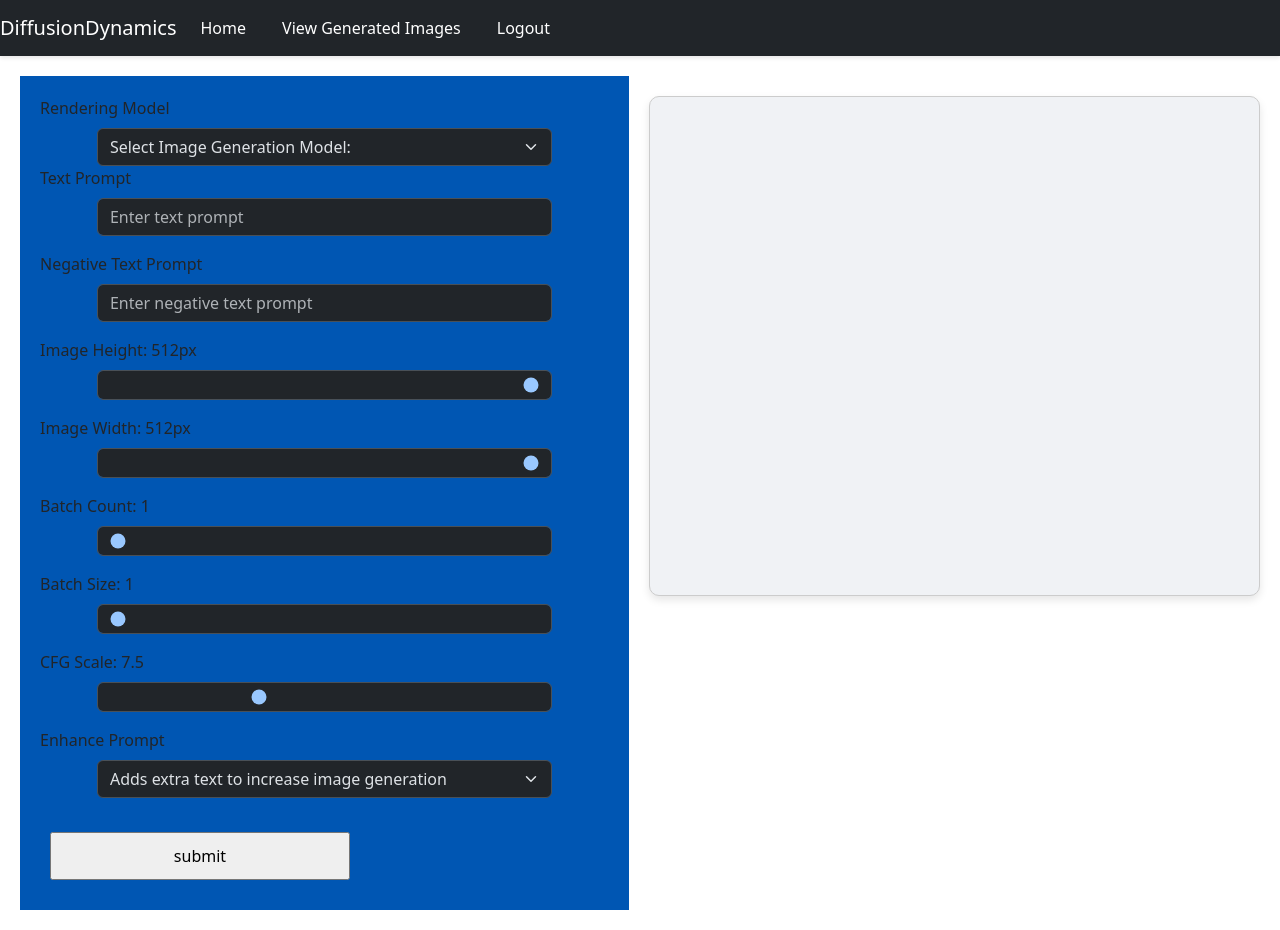
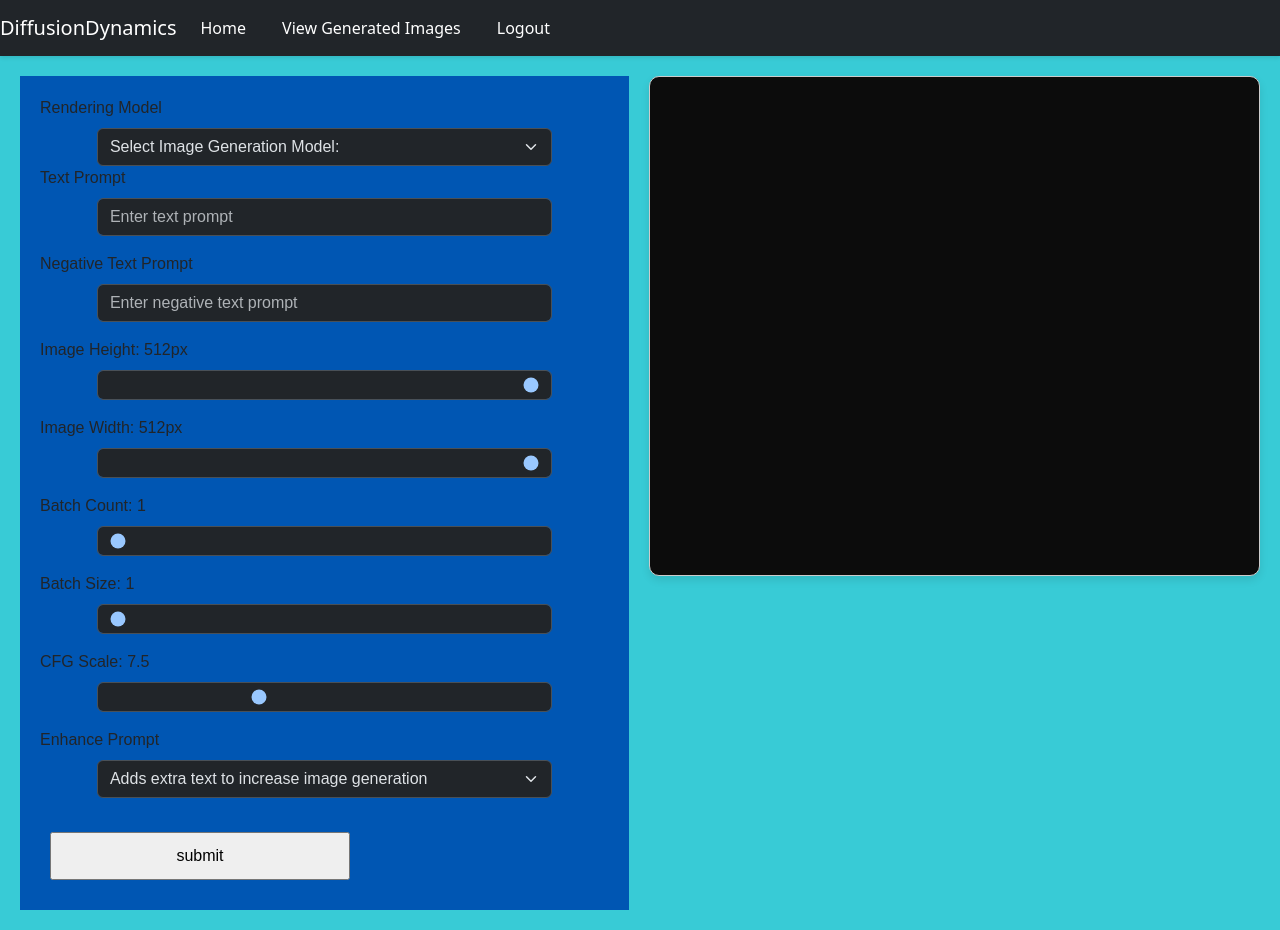
Before and after one commit to tylerpiercey/Stable-Diffusion-Demonstration-, a React (Create React App) app in the folder Frontend/: page / in a window 1280 px wide. Built offline with nearby package versions, Linux system fonts and the light colour scheme.

Commit message:
more css, small issues fixed

```diff
--- a/Frontend/src/App.css
+++ b/Frontend/src/App.css
@@ -61,10 +61,18 @@ input {
   display: flex;
   flex-direction: column;
   flex: 1;
+  max-width: 50%;
 }
 
 @media (max-width: 768px) {
   .app-content {
-    flex-direction: column;
+    flex-direction: row;
   }
 }
+
+body {
+  background-color: #38cbd6;
+  margin: 0;
+  padding: 0;
+
+}
--- a/Frontend/src/App.js
+++ b/Frontend/src/App.js
@@ -15,16 +15,11 @@ function App() {
     <Router>
       <NavigationBar />
       <div className="app-content">
-        {/* Pass the setter functions as props to ControlPanel */}
         <ControlPanel setGeneratedImageUrl={setGeneratedImageUrl} setFutureLink={setFutureLink} />
-        {/* Pass the state as props to ImageDisplay */}
         <ImageDisplay generatedImageUrl={generatedImageUrl} futureLink={futureLink} />
       </div>
-      {/* ... rest of your routes and container */}
     </Router>
   );
 }
 
-
-
 export default App;
--- a/Frontend/src/components/ControlPanel.css
+++ b/Frontend/src/components/ControlPanel.css
@@ -1,6 +1,7 @@
 .control-panel-container {
   background-color: #0056b3;
   padding: 20px;
+  font-family: Arial, Helvetica, sans-serif;
 }
 
 .form-group {
@@ -16,18 +17,8 @@
   margin: 0 auto;
 }
 
-.image-display {
-  border: 1px solid #ccc;
-  min-height: 500px;
-  background-color: #e6e6fa;
-  padding: 20px;
-  margin-top: 20px;
-}
-
 .submit-button {
-  background-color: #007bff;
   border: none;
-  color: white;
   padding: 10px 20px;
   margin-top: 20px;
   cursor: pointer;
--- a/Frontend/src/components/ControlPanel.js
+++ b/Frontend/src/components/ControlPanel.js
@@ -4,6 +4,7 @@ import {Routes, Route} from 'react-router-dom';
 import axios from "axios";
 import './ControlPanel.css';
 import ImageDisplay from './ImageDisplay';
+
 
 function ControlPanel({ setGeneratedImageUrl, setFutureLink }) {
     const [textPrompt, setTextPrompt] = useState('');
@@ -177,10 +178,8 @@ function ControlPanel({ setGeneratedImageUrl, setFutureLink }) {
         .then((response) => {
             console.log(response.data);
             if (response.data.status === "success") {
-                // Use the function from props to update the App's state
                 setGeneratedImageUrl(response.data.proxy_links);
             } else {
-                // Use the function from props to update the App's state
                 setFutureLink(response.data.future_links);
             }
         })
--- a/Frontend/src/components/ImageDisplay.css
+++ b/Frontend/src/components/ImageDisplay.css
@@ -4,7 +4,7 @@
   display: flex;
   align-items: center;
   justify-content: center;
-  background-color: #f0f2f5;
+  background-color: #0c0c0c;
   color: #6c757d;
   font-style: italic;
   font-size: 1.2em;
@@ -13,9 +13,7 @@
   box-shadow: 0 4px 8px rgba(0,0,0,0.1);
   margin-top: 20px;
   flex-grow: 1;
-}
-
-.image-display p {
   margin: 0;
   flex: 1;
+
 }
```
